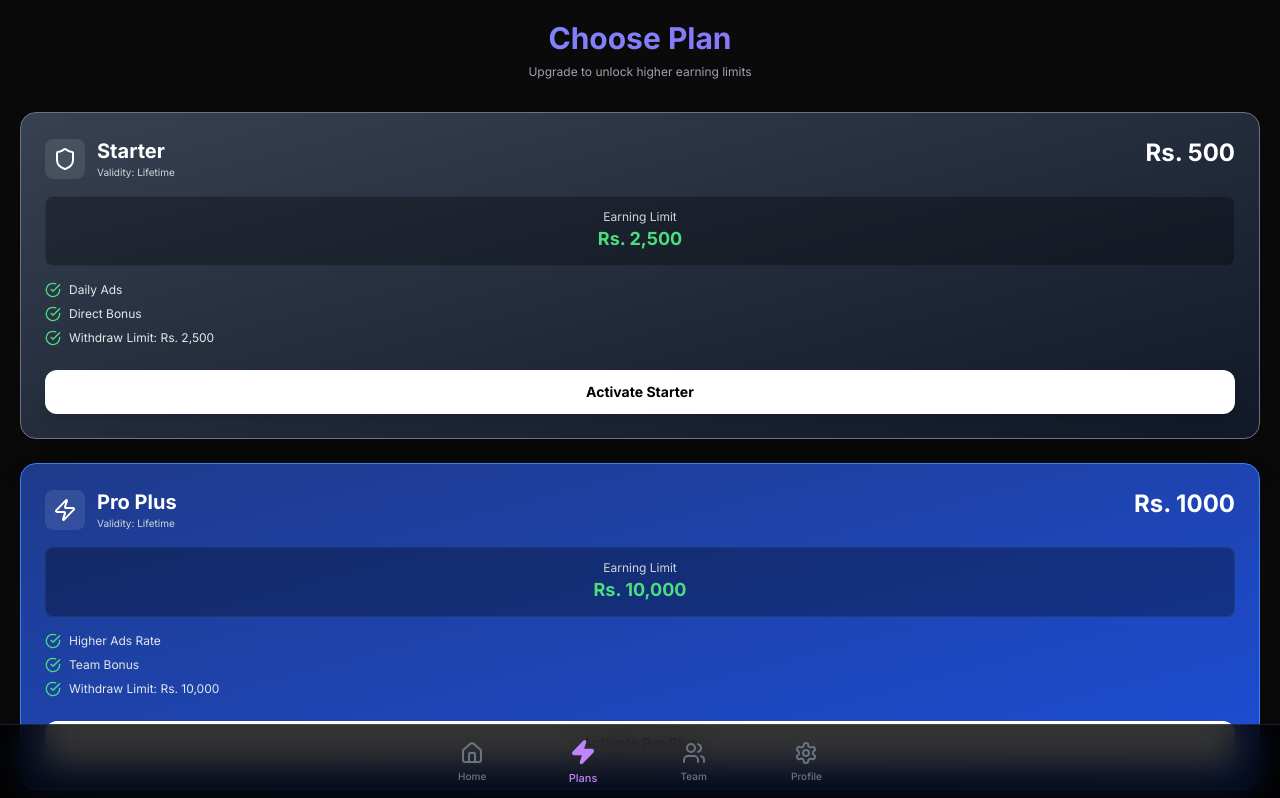
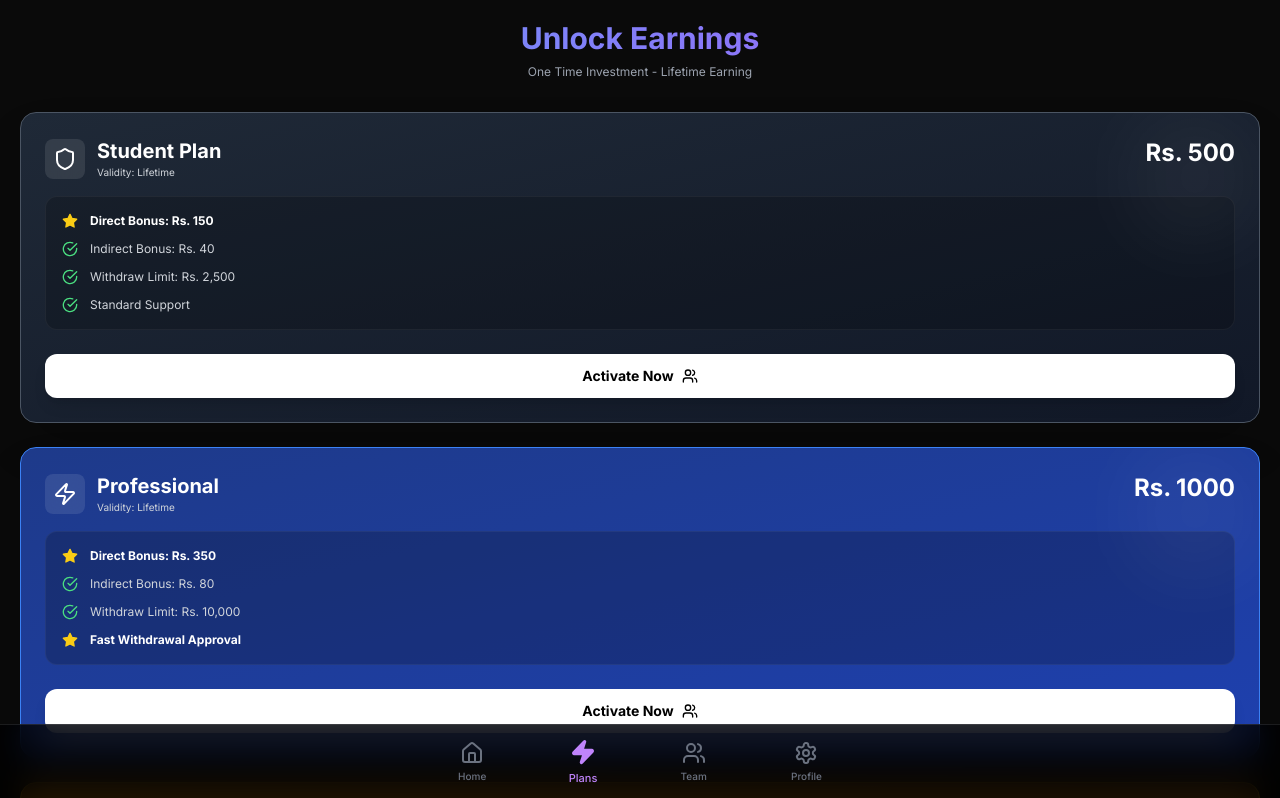
Before and after one commit to marslan-786/testing-new, a Next.js app: page /plans in a window 1280 px wide. Shown: the top 798 px of the page. Built offline with nearby package versions, Linux system fonts and the light colour scheme.

Commit message:
Update page.js

```diff
--- a/app/plans/page.js
+++ b/app/plans/page.js
@@ -1,6 +1,6 @@
 "use client";
 import { motion } from "framer-motion";
-import { CheckCircle, Crown, Shield, Zap } from "lucide-react";
+import { CheckCircle, Crown, Shield, Zap, Users, Star } from "lucide-react";
 import toast from "react-hot-toast";
 
 export default function Plans() {
@@ -8,23 +8,34 @@
   const plans = [
     {
       id: 1,
-      name: "Starter",
+      name: "Student Plan",
       price: 500,
-      limit: "2,500",
+      limit: "2,500", // Max Earning Limit
       icon: Shield,
-      color: "from-gray-700 to-gray-900", // Silver/Dark look
-      border: "border-gray-500",
-      features: ["Daily Ads", "Direct Bonus", "Withdraw Limit: Rs. 2,500"]
+      color: "from-gray-800 to-gray-900",
+      border: "border-gray-600",
+      // Only Referral & VIP features
+      features: [
+        { text: "Direct Bonus: Rs. 150", highlight: true },
+        { text: "Indirect Bonus: Rs. 40", highlight: false },
+        { text: "Withdraw Limit: Rs. 2,500", highlight: false },
+        { text: "Standard Support", highlight: false }
+      ]
     },
     {
       id: 2,
-      name: "Pro Plus",
+      name: "Professional",
       price: 1000,
       limit: "10,000",
       icon: Zap,
-      color: "from-blue-900 to-blue-700", // Blue look
+      color: "from-blue-900 to-blue-800",
       border: "border-blue-500",
-      features: ["Higher Ads Rate", "Team Bonus", "Withdraw Limit: Rs. 10,000"]
+      features: [
+        { text: "Direct Bonus: Rs. 350", highlight: true },
+        { text: "Indirect Bonus: Rs. 80", highlight: false },
+        { text: "Withdraw Limit: Rs. 10,000", highlight: false },
+        { text: "Fast Withdrawal Approval", highlight: true }
+      ]
     },
     {
       id: 3,
@@ -32,22 +43,27 @@
       price: 2000,
       limit: "Unlimited",
       icon: Crown,
-      color: "from-yellow-600 to-yellow-800", // Gold look
-      border: "border-yellow-400",
-      features: ["Max Earnings", "Priority Support", "No Withdraw Limit", "Instant Approval"]
+      color: "from-yellow-700 to-yellow-900",
+      border: "border-yellow-500",
+      features: [
+        { text: "Direct Bonus: Rs. 800", highlight: true },
+        { text: "Indirect Bonus: Rs. 200", highlight: false },
+        { text: "No Withdrawal Limits", highlight: true },
+        { text: "Instant Priority Support", highlight: true },
+        { text: "Premium Badge", highlight: false }
+      ]
     }
   ];
 
   const handleSubscribe = (planName) => {
-    // Yahan baad mein payment gateway lagega
     toast.success(`Request for ${planName} Plan Sent!`);
   };
 
   return (
     <div className="min-h-screen bg-[#0a0a0a] text-white p-5 pb-24">
       <div className="text-center mb-8">
-        <h1 className="text-3xl font-bold bg-gradient-to-r from-blue-400 to-purple-500 bg-clip-text text-transparent">Choose Plan</h1>
-        <p className="text-xs text-gray-400 mt-2">Upgrade to unlock higher earning limits</p>
+        <h1 className="text-3xl font-bold bg-gradient-to-r from-blue-400 to-purple-500 bg-clip-text text-transparent">Unlock Earnings</h1>
+        <p className="text-xs text-gray-400 mt-2">One Time Investment - Lifetime Earning</p>
       </div>
 
       <div className="space-y-6">
@@ -59,8 +75,8 @@
             transition={{ delay: index * 0.1 }}
             className={`relative w-full bg-gradient-to-br ${plan.color} border ${plan.border} rounded-2xl p-6 shadow-2xl overflow-hidden`}
           >
-            {/* Background Glow */}
-            <div className="absolute top-[-50%] right-[-50%] w-40 h-40 bg-white/10 blur-[60px] rounded-full" />
+            {/* Glossy Effect */}
+            <div className="absolute top-0 right-0 w-32 h-32 bg-white/5 blur-[40px] rounded-full" />
 
             <div className="flex justify-between items-start mb-4 relative z-10">
                 <div className="flex items-center gap-3">
@@ -77,27 +93,26 @@
                 </div>
             </div>
 
-            {/* Earning Limit Highlight */}
-            <div className="bg-black/30 rounded-lg p-3 mb-4 border border-white/5 text-center">
-                <p className="text-xs text-gray-300">Earning Limit</p>
-                <p className="text-lg font-bold text-green-400">Rs. {plan.limit}</p>
-            </div>
-
-            {/* Features */}
-            <div className="space-y-2 mb-6">
+            {/* Features List */}
+            <div className="space-y-3 mb-6 bg-black/20 p-4 rounded-xl border border-white/5">
                 {plan.features.map((feature, i) => (
-                    <div key={i} className="flex items-center gap-2">
-                        <CheckCircle className="text-green-400 w-4 h-4" />
-                        <span className="text-xs text-gray-200">{feature}</span>
+                    <div key={i} className="flex items-center gap-3">
+                        {feature.highlight ?
+                            <Star className="text-yellow-400 w-4 h-4 fill-yellow-400" /> :
+                            <CheckCircle className="text-green-400 w-4 h-4" />
+                        }
+                        <span className={`text-xs ${feature.highlight ? "text-white font-bold" : "text-gray-300"}`}>
+                            {feature.text}
+                        </span>
                     </div>
                 ))}
             </div>
 
             <button
                 onClick={() => handleSubscribe(plan.name)}
-                className="w-full py-3 bg-white text-black font-bold rounded-xl shadow-lg hover:bg-gray-200 transition-all text-sm"
+                className="w-full py-3 bg-white text-black font-bold rounded-xl shadow-lg hover:scale-[1.02] transition-all text-sm flex items-center justify-center gap-2"
             >
-                Activate {plan.name}
+                Activate Now <Users className="w-4 h-4" />
             </button>
 
           </motion.div>
```
